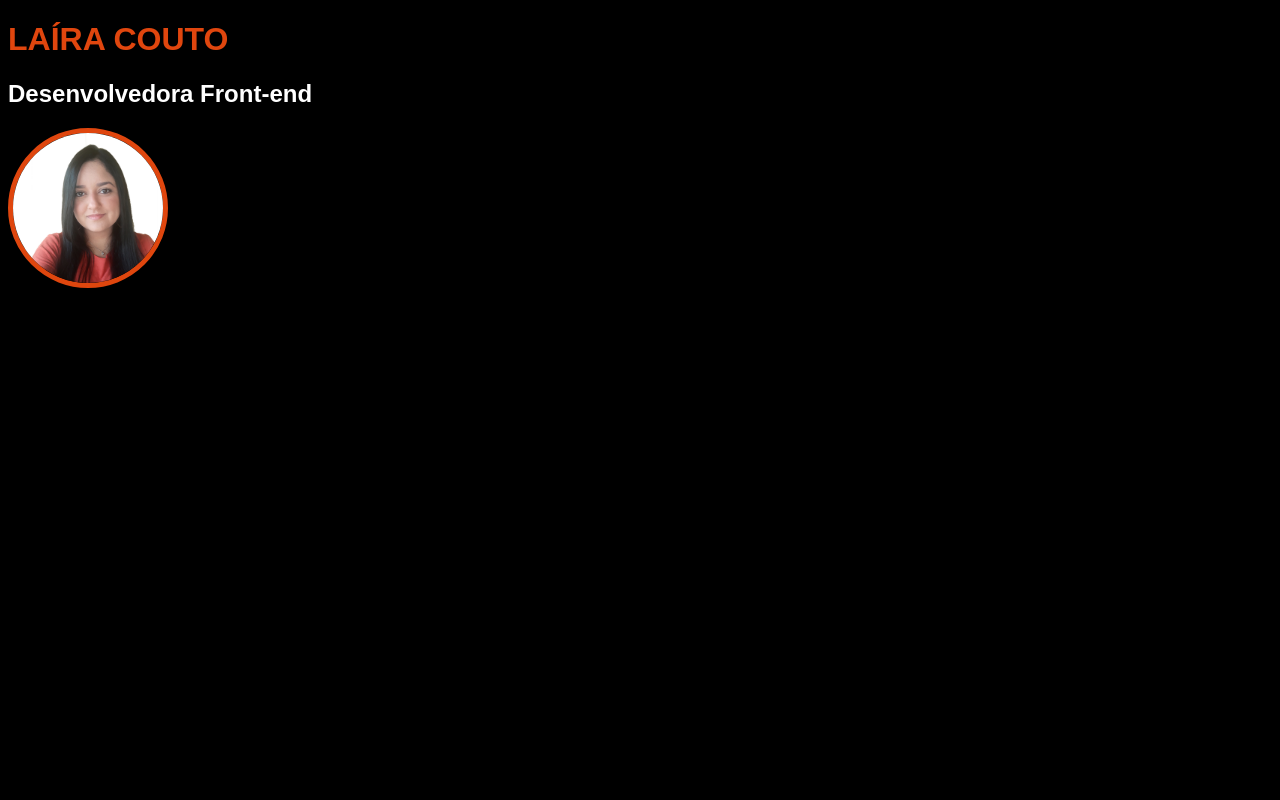
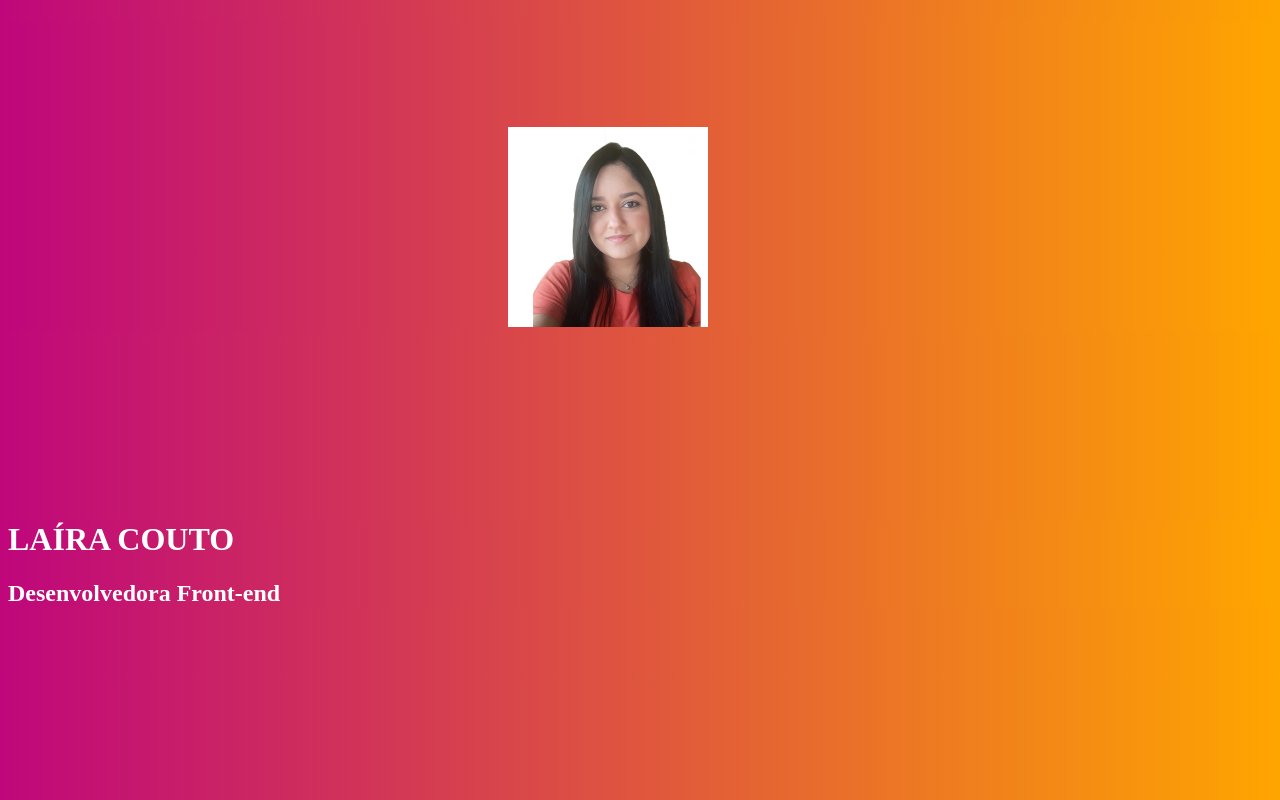
Before and after one commit to lairacouto/EstudosHtml, a plain HTML site: page LANDINGPAGE/index.html in a window 1280 px wide. Drawn offline with Linux system fonts and the light colour scheme; files that its build step writes are made by us from their sources; files whose address does not match are found by name.

Commit message:
landing page

```diff
--- /dev/null
+++ b/LANDINGPAGE/index.css
@@ -0,0 +1,16 @@
+img {
+    width: 200px;
+    height: 200px;
+    position: relative;
+    left: 500px;
+}
+
+.tit {
+    position: relative;
+    top: 500px;
+}
+
+* {
+    background: linear-gradient(90deg, rgb(191, 7, 123), orange);
+    color: white;
+}
```
Also changed, not shown: index.html (+3 -0 lines), notes.html (+2 -0 lines), LANDINGPAGE/IMG/Perfil.jpg (added).
